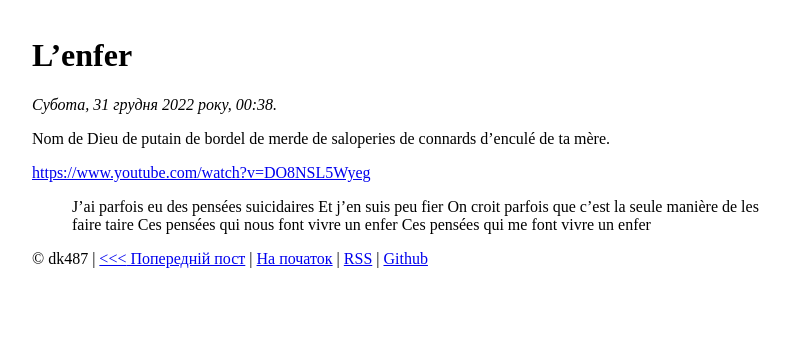
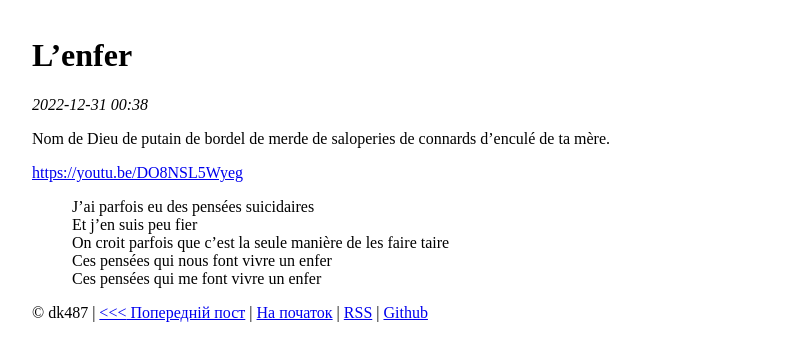
Before and after one commit to dk487/test.de.co.ua, a Jekyll site: the page built from _posts/2022/2022-12-31-l-enfer.md, in a window 1280 px wide. Shown: the top 361 px of the page, without its empty margins (208-998 px from the left). Built offline with Jekyll 4.4.1, drawn with Linux system fonts in a browser that asks for light colours; some of the changed lines change nothing that is shown.

Commit message:
Mettre à jour le dernier message

```diff
--- a/_posts/2022/2022-12-31-l-enfer.md
+++ b/_posts/2022/2022-12-31-l-enfer.md
@@ -1,14 +1,15 @@
 ---
 title: L’enfer
+lang: fr
 date: 2022-12-31 02:38:28 +02:00
 ---
 
 Nom de Dieu de putain de bordel de merde de saloperies de connards d'enculé de ta mère.
 
-<https://www.youtube.com/watch?v=DO8NSL5Wyeg>
+<https://youtu.be/DO8NSL5Wyeg>
 
-> J'ai parfois eu des pensées suicidaires
-> Et j'en suis peu fier
-> On croit parfois que c'est la seule manière de les faire taire
-> Ces pensées qui nous font vivre un enfer
+> J'ai parfois eu des pensées suicidaires<br>
+> Et j'en suis peu fier<br>
+> On croit parfois que c'est la seule manière de les faire taire<br>
+> Ces pensées qui nous font vivre un enfer<br>
 > Ces pensées qui me font vivre un enfer
```
